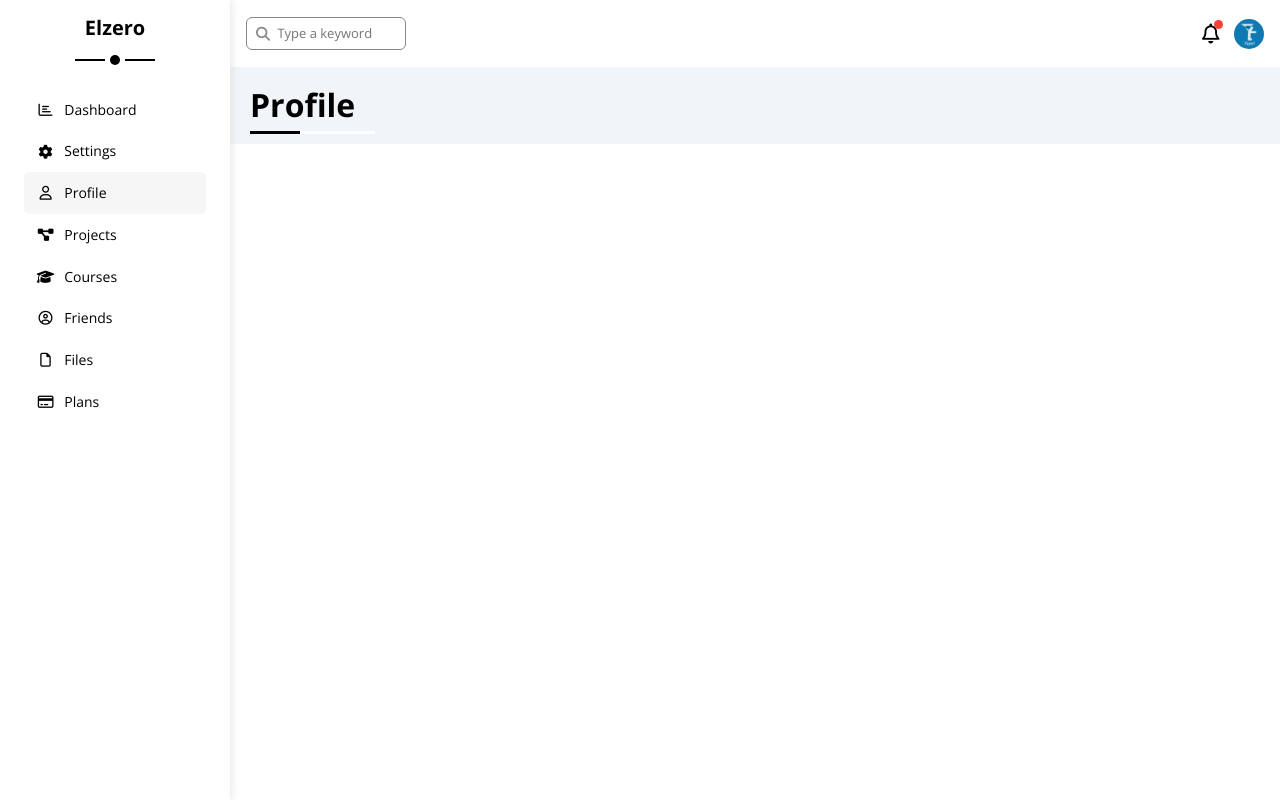
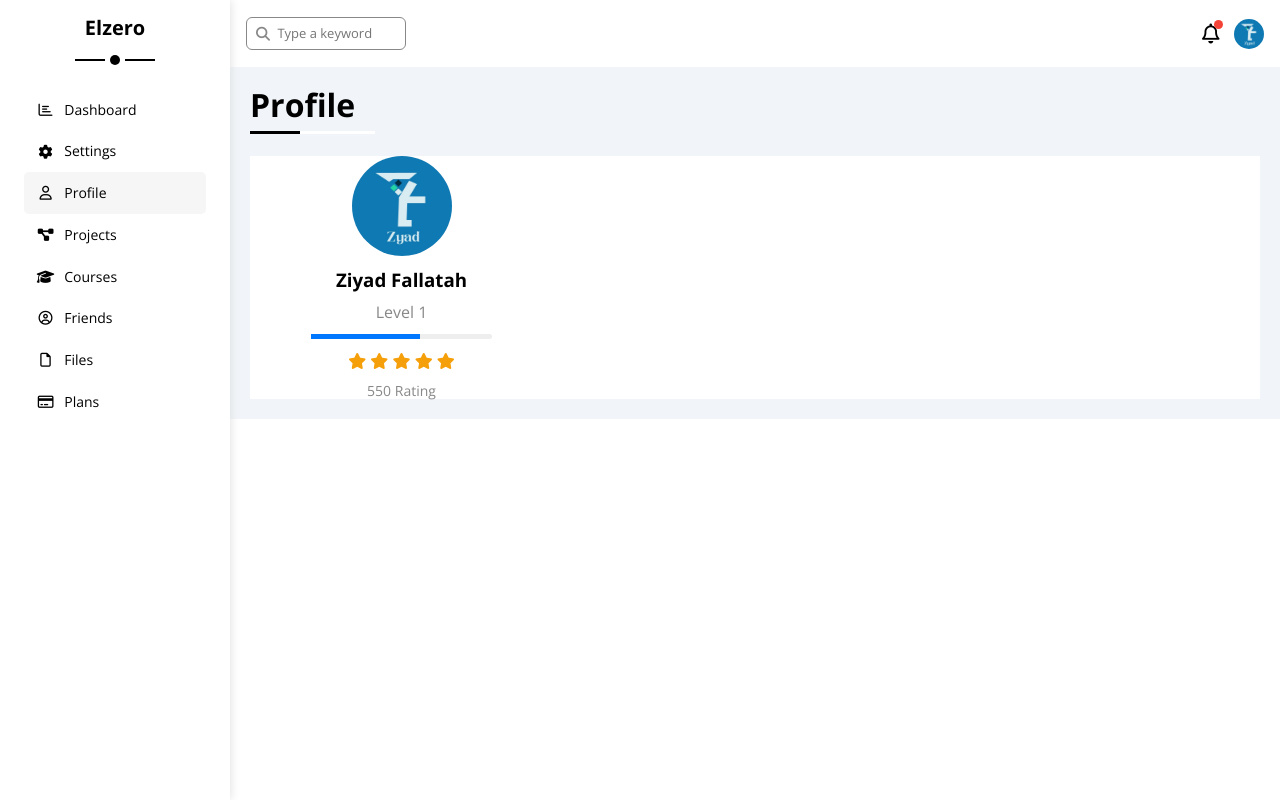
Before and after one commit to zyadfallatah/templateNum4, a plain HTML site: page pages/profile.html in a window 1280 px wide. Drawn offline with nearby package versions, Linux system fonts and the light colour scheme.

Commit message:
Profile Stats Added

```diff
--- a/CSS/pages/profile.css
+++ b/CSS/pages/profile.css
@@ -1 +1,57 @@
 /* Style profile.html */
+.profile {
+
+  margin-top: 2rem;
+  background-color: var(--default-white);
+}
+
+.profile .profile-stats {
+  display: flex;
+  flex-direction: column;
+  align-items: center;
+
+  max-width: 30%;
+  text-transform: capitalize;
+
+  gap: .8rem;
+}
+
+.profile .profile-stats > * {
+}
+
+.profile img {
+  max-width: 100px;
+  border-radius: 50%;
+
+}
+
+.profile .profile-stats span.level-bar {
+  position: relative;
+  width: 60%;
+  height: 5px;
+
+  border-radius: 3px;
+  background-color: #eee;
+}
+
+.profile .profile-stats span.level-bar::before {
+  content: "";
+  position: absolute;
+  background-color: var(--blue-color);
+
+  width: 60%;
+  height: 5px;
+}
+
+.profile .profile-stats .rating {
+  color: var(--orange-color);
+}
+
+.profile .profile-stats .level,
+.profile .profile-stats .rating-count {
+  color: var(--grey-color);
+}
+
+.profile .profile-stats .rating-count {
+  font-size: 14px;
+}
--- a/pages/profile.html
+++ b/pages/profile.html
@@ -83,7 +83,23 @@
         <h1 class="title">Profile</h1>
 
       <!-- Start each page code -->
-
+        <div class="profile">
+          <div class="profile-stats">
+            <img src="../images/myNewestLogo.jpeg" alt="profile logo">
+            <h3 class="username">Ziyad fallatah</h3>
+            <p class="level">Level 1</p>
+            <span class="level-bar"></span>
+            <div class="rating">
+              <i class="fa-solid fa-star"></i>
+              <i class="fa-solid fa-star"></i>
+              <i class="fa-solid fa-star"></i>
+              <i class="fa-solid fa-star"></i>
+              <i class="fa-solid fa-star"></i>
+            </div>
+            <p class="rating-count">550 Rating</p>
+          </div>
+          <div class="infos"></div>
+        </div>
       <!-- End each page code -->
     </main>
 
```
